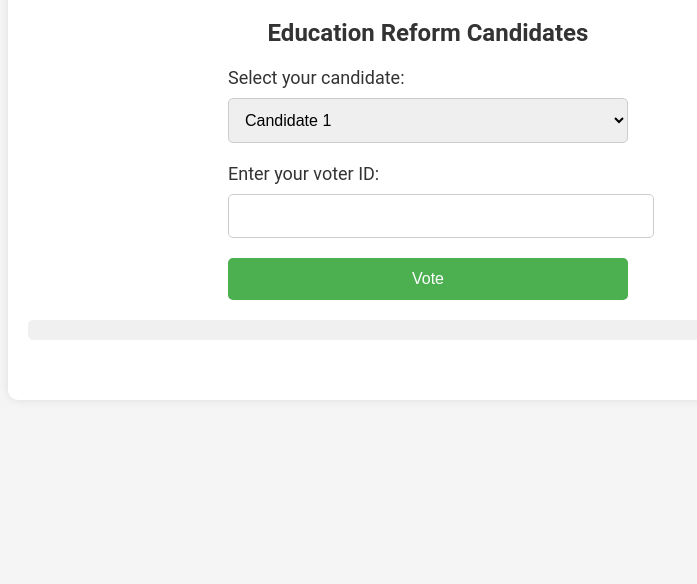
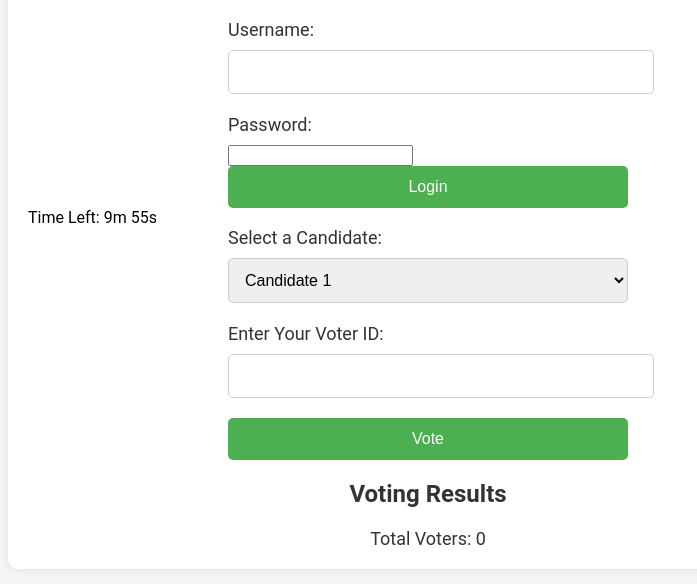
Before and after one commit to parth123046/Voting-machine, a plain HTML site: page index.html in a window 1280 px wide. Shown: the part 132-716 px from the top of the page, without its empty margins (212-909 px from the left). Drawn offline with Linux system fonts and the light colour scheme.

Commit message:
Update index.html

```diff
--- a/index.html
+++ b/index.html
@@ -10,25 +10,34 @@
   <div class="container">
     <h1>Blockchain-Based Voting System</h1>
 
-    <div class="category" id="educationCategory">
-      <h2>Education Reform Candidates</h2>
-      <form class="votingForm" id="educationVotingForm">
-        <!-- Education Reform Candidates -->
-        <label for="educationCandidate">Select your candidate:</label>
-        <select id="educationCandidate" name="educationCandidate">
+    <form id="loginForm" class="form">
+      <label for="username">Username:</label>
+      <input type="text" id="username" name="username">
+      <label for="password">Password:</label>
+      <input type="password" id="password" name="password">
+      <button type="submit">Login</button>
+    </form>
+
+    <div id="votingTimer" class="timer">Time Left: <span id="timer">10m 0s</span></div>
+
+    <form id="votingForm" class="form">
+      <label for="candidate">Select a Candidate:</label>
+      <select id="candidate" name="candidate">
         <option value="candidate1">Candidate 1</option>
         <option value="candidate2">Candidate 2</option>
         <option value="candidate3">Candidate 3</option>
       </select>
-        <label for="educationVoterId">Enter your voter ID:</label>
-        <input type="text" id="educationVoterId" name="educationVoterId">
+      <label for="voterId">Enter Your Voter ID:</label>
+      <input type="text" id="voterId" name="voterId">
       <button type="submit">Vote</button>
     </form>
-      <div class="votingResults" id="educationVotingResults"></div>
+
+    <div id="votingResults" class="results">
+      <h2>Voting Results</h2>
+      <ul id="resultsList"></ul>
     </div>
 
-    <!-- Other categories can be added similarly -->
-
+    <div id="voterTurnout" class="turnout">Total Voters: 0</div>
   </div>
 
   <script src="script.js"></script>
```
Lines whose indentation alone changed are shown as unchanged.
